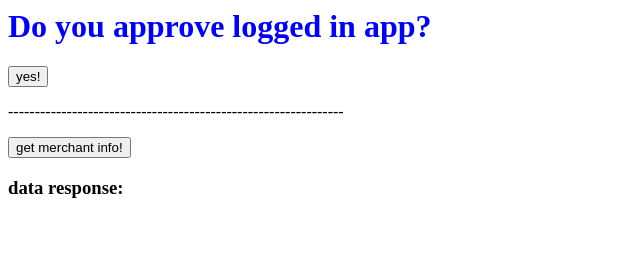
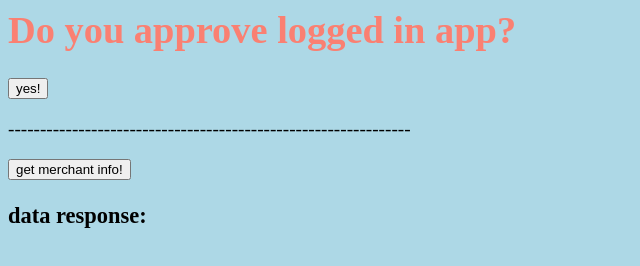
Before and after one commit to nigelorion/logged-in, a plain HTML site: page index.html in a window 1280 px wide. Shown: the whole page, without its empty margins (0-640 px from the left). Drawn offline with Linux system fonts and the light colour scheme.

Commit message:
update colors

```diff
--- a/styles.css
+++ b/styles.css
@@ -1,3 +1,8 @@
 .headerText {
-    color: blue;
+    color: salmon;
 }
+
+body {
+    background-color: lightblue;
+    font-size: 1.2em;
+}
```
